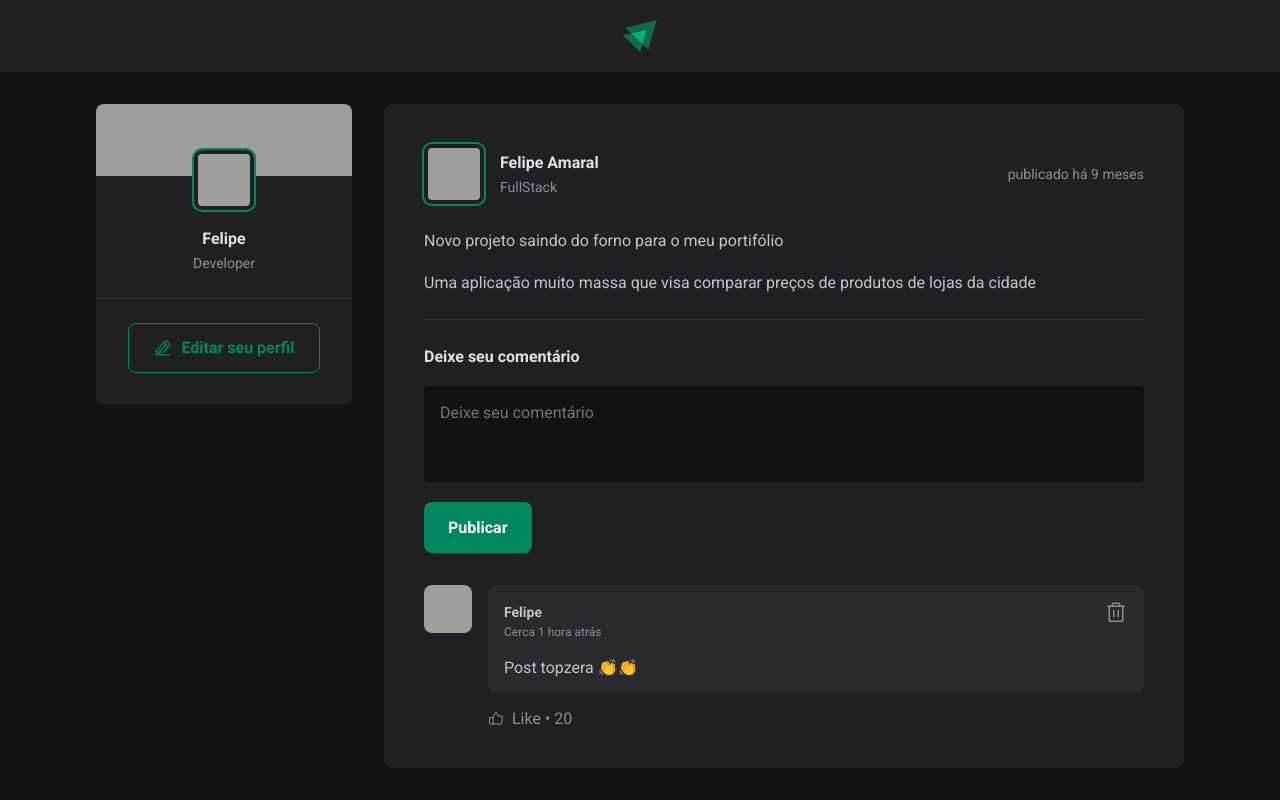
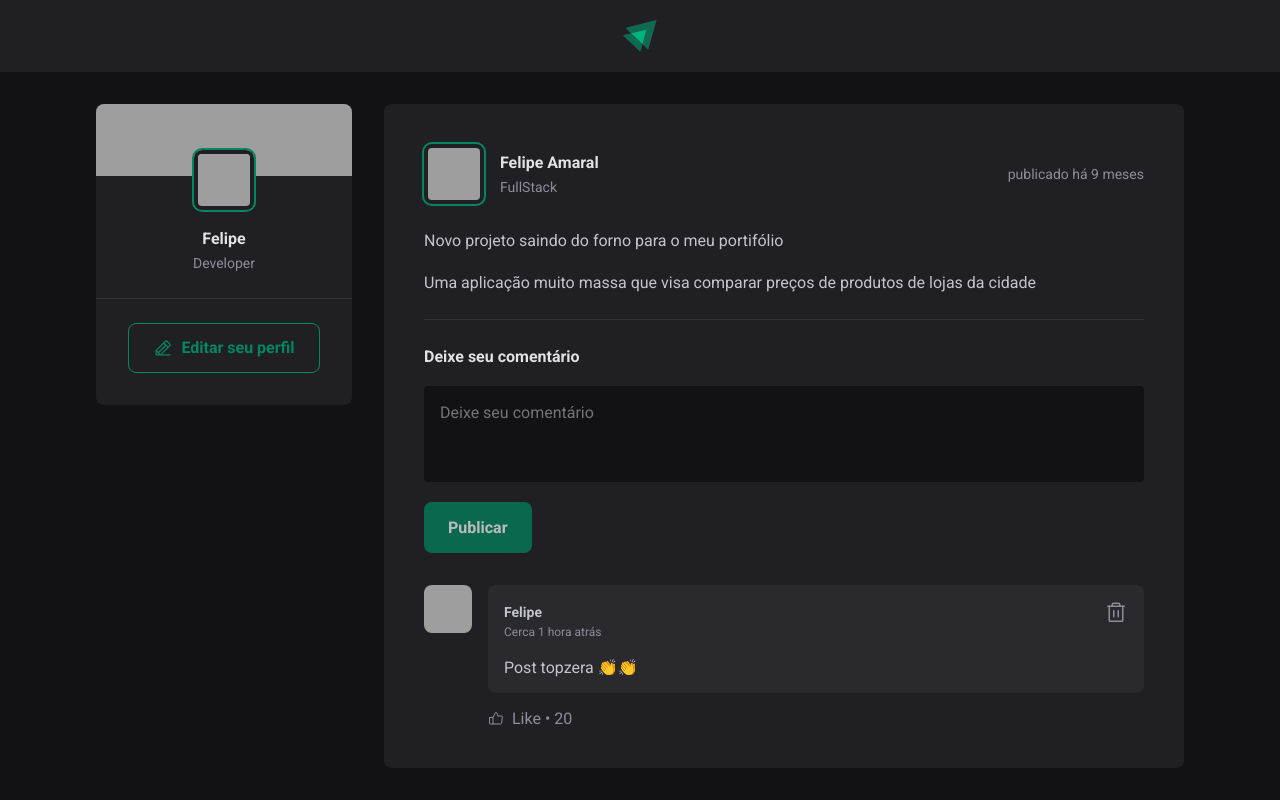
Before and after one commit to Felipe10amaral/Trilha-React, a React (Vite) app in the folder React/fundamentos-reactjs/: page / in a window 1280 px wide. Shown: the top 800 px of the page. Built offline with nearby package versions, Linux system fonts and the light colour scheme; grey boxes are pictures that could not be loaded.

Commit message:
validando formulario

```diff
--- a/React/fundamentos-reactjs/src/components/Post.jsx
+++ b/React/fundamentos-reactjs/src/components/Post.jsx
@@ -30,6 +30,7 @@ export function Post({author, publishedAt, content}) {
     }
 
     function handleNewCommentChange() {
+        event.target.setCustomValidity('');
         setNewCommentText(event.target.value)
     }
 
@@ -41,6 +42,11 @@ export function Post({author, publishedAt, content}) {
         setComments(commentWithoutDeletedOne)
     }
 
+    function handleNewCommandInvalid() {
+        event.target.setCustomValidity('Esse campo é obrigatório')
+    }
+
+    const isNewCommentEmpty = newCommentText.length === 0;
 
     return (
         <article className={styles.post}>
@@ -77,9 +83,11 @@ export function Post({author, publishedAt, content}) {
                     placeholder='Deixe seu comentário'
                     onChange={handleNewCommentChange}
                     value={newCommentText}
+                    onInvalid={handleNewCommandInvalid}
+                    required
                 />
 
-                <button type='submit' >Publicar</button>
+                <button type='submit' disabled={isNewCommentEmpty} >Publicar</button>
             </form>
 
             <div className={styles.commentList}>
--- a/React/fundamentos-reactjs/src/components/Post.module.css
+++ b/React/fundamentos-reactjs/src/components/Post.module.css
@@ -114,8 +114,13 @@
     transition: background-color 0.1s;
   }
 
-  .commentForm button[type="submit"]:hover {
+  .commentForm button[type="submit"]:not(:disabled):hover {
     background: var(--green-300);
+  }
+
+  .commentForm button[type="submit"]:disabled {
+    opacity: 0.7;
+    cursor: not-allowed;
   }
 
   .commentList {
```
